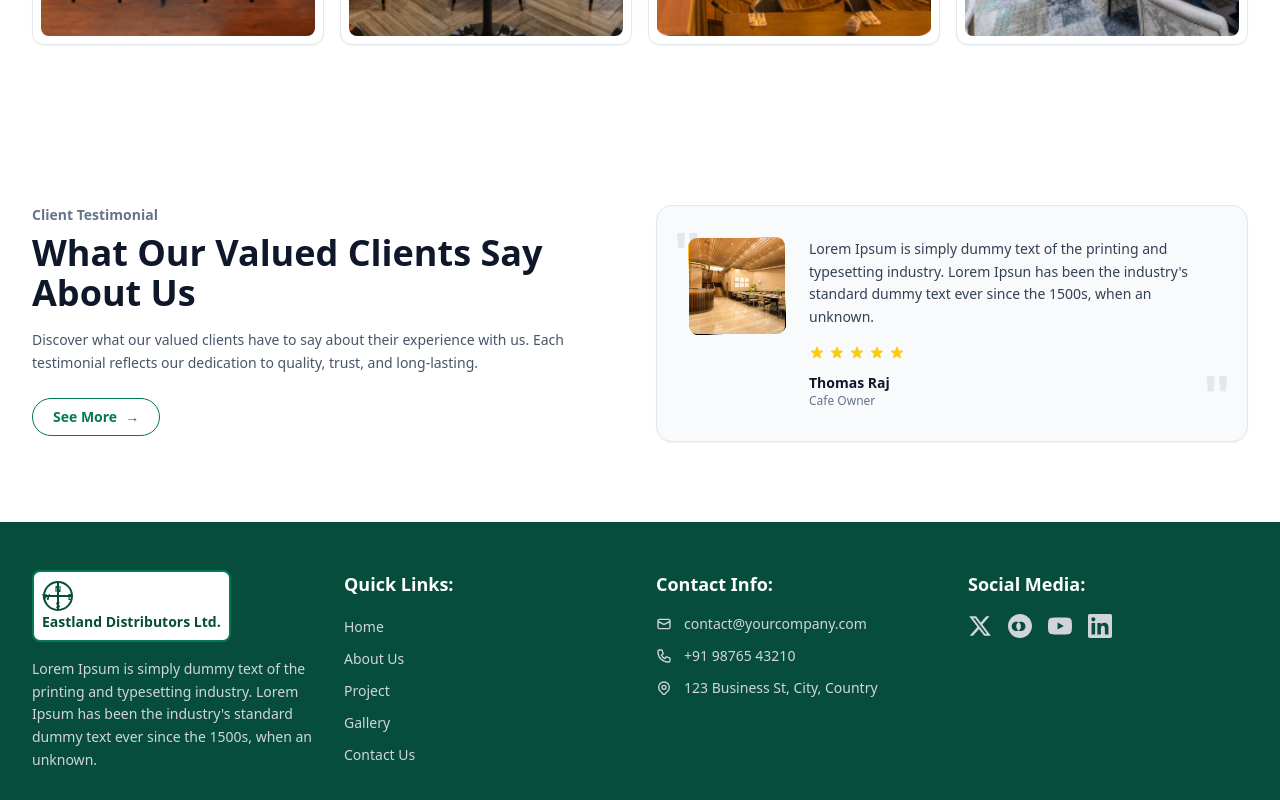
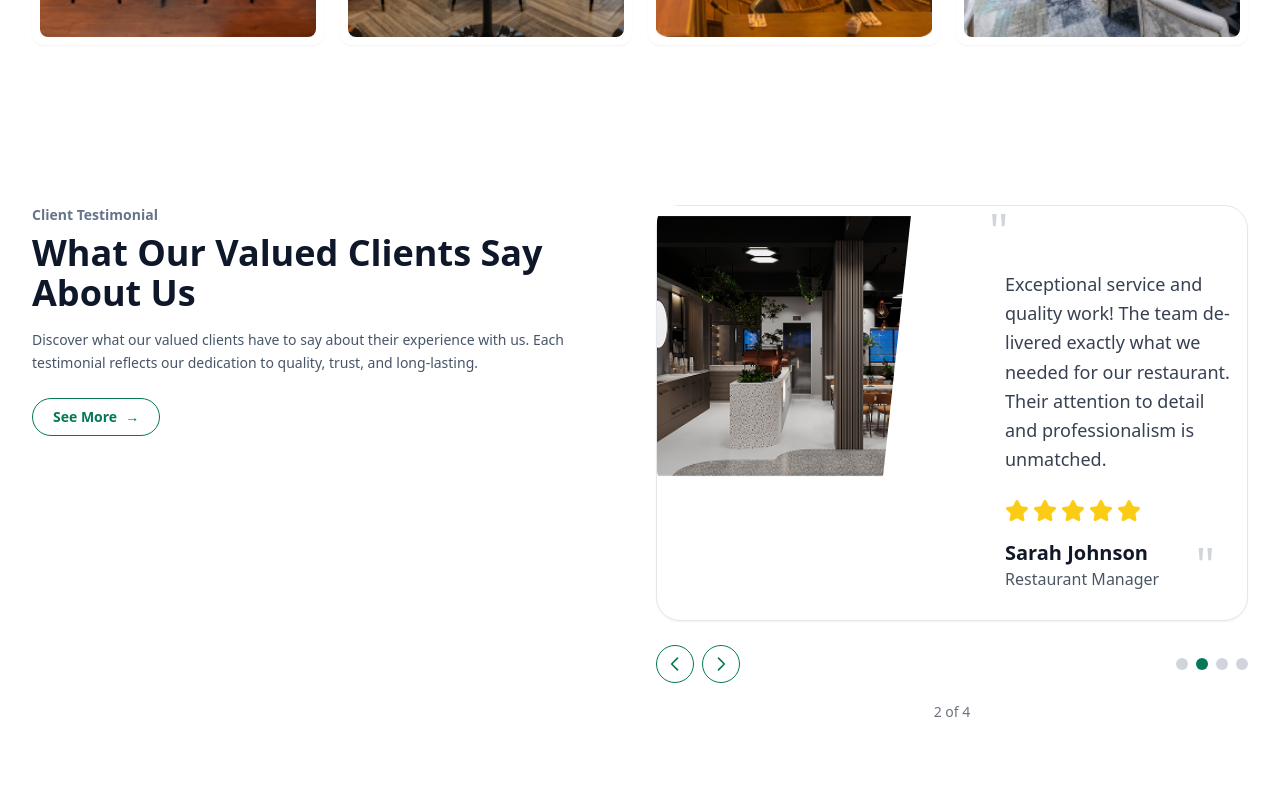
Before and after one commit to dhanuskumar18/eastland_website, a Next.js app: page / in a window 1280 px wide. Shown: the part 4820-5620 px from the top of the page. Built offline with nearby package versions, Linux system fonts and the light colour scheme.

Commit message:
test imonial part1

```diff
--- a/app/home/Gallery.tsx
+++ b/app/home/Gallery.tsx
@@ -58,7 +58,7 @@ export default function Gallery() {
         {images.map((image, index) => (
           <div
             key={index}
-            className={`${image.gridClass} rounded-xl border border-slate-200 bg-white p-2 shadow-sm overflow-hidden`}
+            className={`${image.gridClass} rounded-xl  bg-white p-2 shadow-sm overflow-hidden`}
           >
             <div className="relative w-full h-full">
               <Image
--- a/app/home/Testimonials.tsx
+++ b/app/home/Testimonials.tsx
@@ -1,8 +1,103 @@
+'use client'
+
+import { TestimonialCard } from "@/components/testimonial-card"
 import Image from "next/image"
+import { useState, useEffect, useRef } from "react"
+import { Star } from "lucide-react"
+
+// Array of 4 testimonials with content and images
+const testimonialsData = [
+  {
+    image: "/images/1.png",
+    quote: "Lorem Ipsum is simply dummy text of the printing and typesetting industry. Lorem Ipsum has been the industry's standard dummy text ever since the 1500s, when an unknown.",
+    name: "Thomas Raj",
+    title: "Cafe Owner",
+    rating: 5
+  },
+  {
+    image: "/images/2.png",
+    quote: "Exceptional service and quality work! The team delivered exactly what we needed for our restaurant. Their attention to detail and professionalism is unmatched.",
+    name: "Sarah Johnson",
+    title: "Restaurant Manager",
+    rating: 5
+  },
+  {
+    image: "/images/2 (1).png",
+    quote: "Working with this team was a game-changer for our business. They understood our vision and brought it to life perfectly. Highly recommended!",
+    name: "Michael Chen",
+    title: "Business Owner",
+    rating: 5
+  },
+  {
+    image: "/images/1.png",
+    quote: "Outstanding results and excellent customer service. The project was completed on time and exceeded our expectations. Will definitely work with them again.",
+    name: "Emily Rodriguez",
+    title: "Marketing Director",
+    rating: 5
+  }
+]
 
 export default function Testimonials() {
+  const [currentIndex, setCurrentIndex] = useState(0)
+  const [isTransitioning, setIsTransitioning] = useState(false)
+  const [nextIndex, setNextIndex] = useState(1)
+  const carouselRef = useRef<HTMLDivElement>(null)
+  const autoPlayRef = useRef<NodeJS.Timeout | null>(null)
+
+  // Auto-play functionality
+  useEffect(() => {
+    autoPlayRef.current = setInterval(() => {
+      goToNext()
+    }, 5000) // Change slide every 5 seconds
+
+    return () => {
+      if (autoPlayRef.current) {
+        clearInterval(autoPlayRef.current)
+      }
+    }
+  }, [currentIndex])
+
+  const goToNext = () => {
+    if (isTransitioning) return
+    setIsTransitioning(true)
+    const newNextIndex = (currentIndex + 1) % testimonialsData.length
+    setNextIndex(newNextIndex)
+    console.log('Moving to next slide:', newNextIndex, 'Total slides:', testimonialsData.length)
+
+    // Update current index after animation completes
+    setTimeout(() => {
+      setCurrentIndex(newNextIndex)
+      setIsTransitioning(false)
+    }, 500)
+  }
+
+  const goToPrev = () => {
+    if (isTransitioning) return
+    setIsTransitioning(true)
+    const newNextIndex = (currentIndex - 1 + testimonialsData.length) % testimonialsData.length
+    setNextIndex(newNextIndex)
+
+    // Update current index after animation completes
+    setTimeout(() => {
+      setCurrentIndex(newNextIndex)
+      setIsTransitioning(false)
+    }, 500)
+  }
+
+  const goToSlide = (index: number) => {
+    if (index === currentIndex || isTransitioning) return
+    setIsTransitioning(true)
+    setNextIndex(index)
+
+    // Update current index after animation completes
+    setTimeout(() => {
+      setCurrentIndex(index)
+      setIsTransitioning(false)
+    }, 500)
+  }
+
   return (
-    <section className="mx-auto max-w-7xl px-4 py-20 sm:px-6 lg:px-8">
+    <section className="mx-auto w-full px-4 py-20 sm:px-6 lg:px-8">
       <div className="grid items-start gap-8 md:grid-cols-2">
         {/* Left Section - Introduction */}
         <div>
@@ -18,63 +113,160 @@ export default function Testimonials() {
           </button>
         </div>
 
-        {/* Right Section - Testimonial Card */}
+        {/* Right Section - Carousel */}
         <div className="relative">
-          <div className="relative rounded-2xl border border-slate-200 bg-slate-50 p-8 shadow-sm">
-            {/* Decorative quotation marks */}
-            <div className="absolute left-4 top-4 text-6xl font-bold text-slate-200">"</div>
-            <div className="absolute bottom-4 right-4 text-6xl font-bold text-slate-200">"</div>
+          {/* Static Card Container */}
+          <div className="relative w-full max-w-4xl mx-auto">
+            {/* Decorative quote marks background */}
+            <div className="absolute inset-0 pointer-events-none opacity-5 text-6xl font-serif text-gray-400">
+              <div className="absolute top-0 left-0">"</div>
+              <div className="absolute bottom-0 right-0">"</div>
+            </div>
 
-            <div className="flex gap-6">
-              {/* Client Image - Left side with slanting border effect */}
+            {/* Main card container - stays in place */}
+            <div className="relative flex gap-8 items-start bg-white rounded-3xl border border-gray-200 shadow-sm min-w-0 max-w-full">
+              {/* Left side - Profile image with overlay slide effect */}
               <div className="flex-shrink-0">
-                <div className="relative h-24 w-24">
-                  {/* Slanting border effect - light brown on top/left, black on bottom/right */}
-                  <div className="absolute inset-0 rounded-lg border-2 border-amber-200" style={{
-                    borderTopColor: '#fbbf24',
-                    borderLeftColor: '#fbbf24',
-                    borderBottomColor: '#000000',
-                    borderRightColor: '#000000',
-                    transform: 'rotate(-2deg)'
-                  }}></div>
-                  <div className="relative h-24 w-24 overflow-hidden rounded-lg">
+                <div className="relative w-[300px] h-[280px] overflow-hidden rounded-2xl" style={{ clipPath: 'polygon(0% 0%, 85% 0%, 75% 100%, 0% 100%)' }}>
+                  {/* Base image - always visible */}
+                  <div className="absolute inset-0">
                     <Image
-                      src="/images/Mask group.png"
-                      alt="Thomas Raj"
+                      src={testimonialsData[currentIndex].image}
+                      alt={testimonialsData[currentIndex].name}
                       fill
                       className="object-cover"
+                      priority={true}
                     />
+                  </div>
+
+                  {/* Overlay image - slides in from right */}
+                  {isTransitioning && (
+                    <div className="absolute inset-0">
+                      <div
+                        className="h-full transition-transform duration-500 ease-in-out"
+                        style={{
+                          transform: 'translateX(0%)',
+                          animation: 'slideInFromRight 0.5s ease-in-out forwards'
+                        }}
+                      >
+                        <Image
+                          src={testimonialsData[nextIndex].image}
+                          alt={testimonialsData[nextIndex].name}
+                          fill
+                          className="object-cover"
+                        />
+                      </div>
+                    </div>
+                  )}
+                </div>
+              </div>
+
+              {/* Right side - Testimonial content with sliding text */}
+              <div className="flex-1 flex flex-col min-w-0 max-w-full">
+                {/* Quote mark icon */}
+                <div className="text-gray-300 text-5xl mb-4">"</div>
+
+                {/* Sliding content container */}
+                <div className="relative flex-1 min-w-0 max-w-full overflow-hidden">
+                  <div
+                    className="flex transition-transform duration-500 ease-in-out"
+                    style={{
+                      transform: `translateX(-${(isTransitioning ? nextIndex : currentIndex) * (100 / testimonialsData.length)}%)`,
+                      width: `${testimonialsData.length * 100}%`
+                    }}
+                  >
+                    {testimonialsData.map((testimonial, index) => (
+                      <div
+                        key={index}
+                        className="flex-shrink-0 flex flex-col px-4 min-w-0"
+                        style={{ width: `${100 / testimonialsData.length}%` }}
+                      >
+                        {/* Quote text */}
+                        <p className="text-gray-700 text-lg leading-relaxed mb-6 break-words hyphens-auto overflow-wrap-anywhere word-break-break-word">{testimonial.quote}</p>
+
+                        {/* Rating stars */}
+                        <div className="flex gap-1 mb-4">
+                          {Array.from({ length: testimonial.rating }).map((_, i) => (
+                            <Star key={i} size={24} className="fill-yellow-400 text-yellow-400" />
+                          ))}
+                        </div>
+
+                        {/* Author info */}
+                        <div className="min-w-0">
+                          <h3 className="text-xl font-bold text-gray-900 break-words hyphens-auto overflow-wrap-anywhere word-break-break-word">{testimonial.name}</h3>
+                          <p className="text-gray-600 break-words hyphens-auto overflow-wrap-anywhere word-break-break-word">{testimonial.title}</p>
+                        </div>
+                      </div>
+                    ))}
                   </div>
                 </div>
               </div>
 
-              {/* Testimonial Content - Right side */}
-              <div className="flex-1">
-                <p className="text-sm leading-relaxed text-slate-700">
-                  Lorem Ipsum is simply dummy text of the printing and typesetting industry. Lorem Ipsun has been the industry's standard dummy text ever since the 1500s, when an unknown.
-                </p>
+              {/* Right quote mark */}
+              <div className="absolute bottom-8 right-8 text-gray-300 text-5xl">"</div>
+            </div>
+          </div>
 
-                {/* Rating Stars */}
-                <div className="mt-4 flex gap-1">
-                  {[...Array(5)].map((_, i) => (
-                    <svg
-                      key={i}
-                      className="h-4 w-4 text-yellow-400"
-                      fill="currentColor"
-                      viewBox="0 0 20 20"
-                    >
-                      <path d="M9.049 2.927c.3-.921 1.603-.921 1.902 0l1.07 3.292a1 1 0 00.95.69h3.462c.969 0 1.371 1.24.588 1.81l-2.8 2.034a1 1 0 00-.364 1.118l1.07 3.292c.3.921-.755 1.688-1.54 1.118l-2.8-2.034a1 1 0 00-1.175 0l-2.8 2.034c-.784.57-1.838-.197-1.539-1.118l1.07-3.292a1 1 0 00-.364-1.118L2.98 8.72c-.783-.57-.38-1.81.588-1.81h3.461a1 1 0 00.951-.69l1.07-3.292z" />
-                    </svg>
-                  ))}
-                </div>
+          {/* Navigation Controls */}
+          <div className="flex items-center justify-between mt-6">
+            {/* Previous/Next Buttons */}
+            <div className="flex gap-2">
+              <button
+                onClick={goToPrev}
+                disabled={isTransitioning}
+                className={`p-2 rounded-full border transition-all duration-200 ${
+                  isTransitioning
+                    ? 'border-gray-300 text-gray-300 cursor-not-allowed'
+                    : 'border-emerald-700 text-emerald-700 hover:bg-emerald-700 hover:text-white'
+                }`}
+                aria-label="Previous testimonial"
+              >
+                <svg className="w-5 h-5" fill="none" stroke="currentColor" viewBox="0 0 24 24">
+                  <path strokeLinecap="round" strokeLinejoin="round" strokeWidth={2} d="M15 19l-7-7 7-7" />
+                </svg>
+              </button>
 
-                {/* Client Name and Title */}
-                <div className="mt-3">
-                  <h4 className="text-sm font-bold text-slate-900">Thomas Raj</h4>
-                  <p className="text-xs text-slate-500">Cafe Owner</p>
-                </div>
-              </div>
+              <button
+                onClick={goToNext}
+                disabled={isTransitioning}
+                className={`p-2 rounded-full border transition-all duration-200 ${
+                  isTransitioning
+                    ? 'border-gray-300 text-gray-300 cursor-not-allowed'
+                    : 'border-emerald-700 text-emerald-700 hover:bg-emerald-700 hover:text-white'
+                }`}
+                aria-label="Next testimonial"
+              >
+                <svg className="w-5 h-5" fill="none" stroke="currentColor" viewBox="0 0 24 24">
+                  <path strokeLinecap="round" strokeLinejoin="round" strokeWidth={2} d="M9 5l7 7-7 7" />
+                </svg>
+              </button>
             </div>
+
+            {/* Dots Indicator */}
+            <div className="flex gap-2">
+              {testimonialsData.map((_, index) => (
+                <button
+                  key={index}
+                  onClick={() => goToSlide(index)}
+                  disabled={isTransitioning}
+                  className={`w-3 h-3 rounded-full transition-all duration-200 ${
+                    index === currentIndex
+                      ? 'bg-emerald-700'
+                      : 'bg-gray-300 hover:bg-emerald-500'
+                  } ${
+                    isTransitioning ? 'cursor-not-allowed' : 'cursor-pointer'
+                  }`}
+                  aria-label={`Go to testimonial ${index + 1}`}
+                />
+              ))}
+            </div>
+          </div>
+
+          {/* Slide Counter */}
+          <div className="mt-4 text-center">
+            <span className="text-sm text-gray-500">
+              {currentIndex + 1} of {testimonialsData.length}
+            </span>
           </div>
         </div>
       </div>
--- /dev/null
+++ b/components/testimonial-card.tsx
@@ -0,0 +1,57 @@
+import Image from "next/image"
+import { Star } from "lucide-react"
+
+interface TestimonialCardProps {
+  image: string
+  quote: string
+  name: string
+  title: string
+  rating?: number
+}
+
+export function TestimonialCard({ image, quote, name, title, rating = 5 }: TestimonialCardProps) {
+  return (
+    <div className="relative w-full max-w-4xl mx-auto">
+      {/* Decorative quote marks background */}
+      <div className="absolute inset-0 pointer-events-none opacity-5 text-6xl font-serif text-gray-400">
+        <div className="absolute top-0 left-0">"</div>
+        <div className="absolute bottom-0 right-0">"</div>
+      </div>
+
+      {/* Main card container */}
+      <div className="relative flex gap-8 items-start bg-white rounded-3xl  border border-gray-200 shadow-sm">
+        {/* Left side - Profile image */}
+        <div className="flex-shrink-0">
+          <div className="relative w-[300px] h-[280px] overflow-hidden rounded-2xl"  style={{ clipPath: 'polygon(0% 0%, 85% 0%, 75% 100%, 0% 100%)' }}>
+            <Image src={image || "/placeholder.svg"} alt={name} fill className="object-cover" priority />
+          </div>
+        </div>
+
+        {/* Right side - Testimonial content */}
+        <div className="flex-1 flex flex-col justify-between">
+          {/* Quote mark icon */}
+          <div className="text-gray-300 text-5xl mb-4">"</div>
+
+          {/* Quote text */}
+          <p className="text-gray-700 text-lg leading-relaxed mb-6">{quote}</p>
+
+          {/* Rating stars */}
+          <div className="flex gap-1 mb-4">
+            {Array.from({ length: rating }).map((_, i) => (
+              <Star key={i} size={24} className="fill-yellow-400 text-yellow-400" />
+            ))}
+          </div>
+
+          {/* Author info */}
+          <div>
+            <h3 className="text-xl font-bold text-gray-900">{name}</h3>
+            <p className="text-gray-600">{title}</p>
+          </div>
+        </div>
+
+        {/* Right quote mark */}
+        <div className="absolute bottom-8 right-8 text-gray-300 text-5xl">"</div>
+      </div>
+    </div>
+  )
+}
--- a/package.json
+++ b/package.json
@@ -11,6 +11,7 @@
   },
   "dependencies": {
     "gsap": "^3.13.0",
+    "lucide-react": "^0.546.0",
     "next": "14.2.5",
     "react": "18.3.1",
     "react-dom": "18.3.1"
```
Also changed, not shown: styles/globals.css (+10 -0 lines), 1 other file (tests, documents, lock files or other folders).
